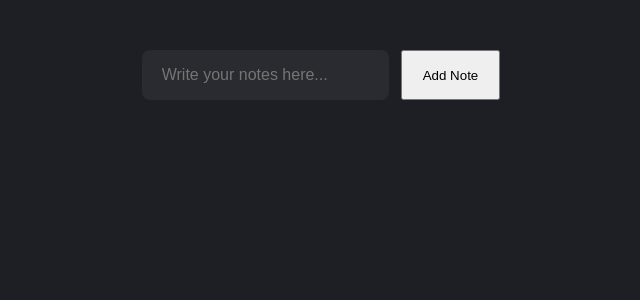
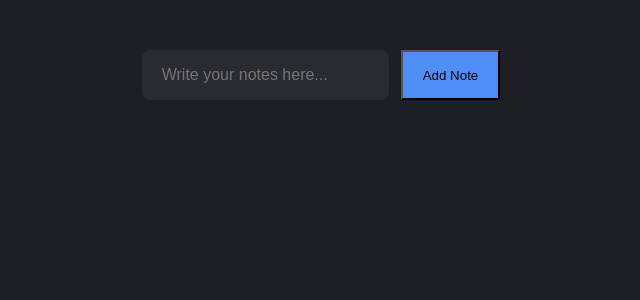
Before and after one commit to Eshhaa11/local-storage-notes-website, a React (Create React App) app: page / in a window 1280 px wide. Shown: the top 300 px of the page, without its empty margins (319-959 px from the left). Built offline with nearby package versions, Linux system fonts and the light colour scheme.

Commit message:
added bgc

```diff
--- a/src/Components/Notes.css
+++ b/src/Components/Notes.css
@@ -39,4 +39,5 @@ body {
 
 .note-input button {
     padding: 14px 20px;
+    background-color: #4f8ef7;
 }
```
